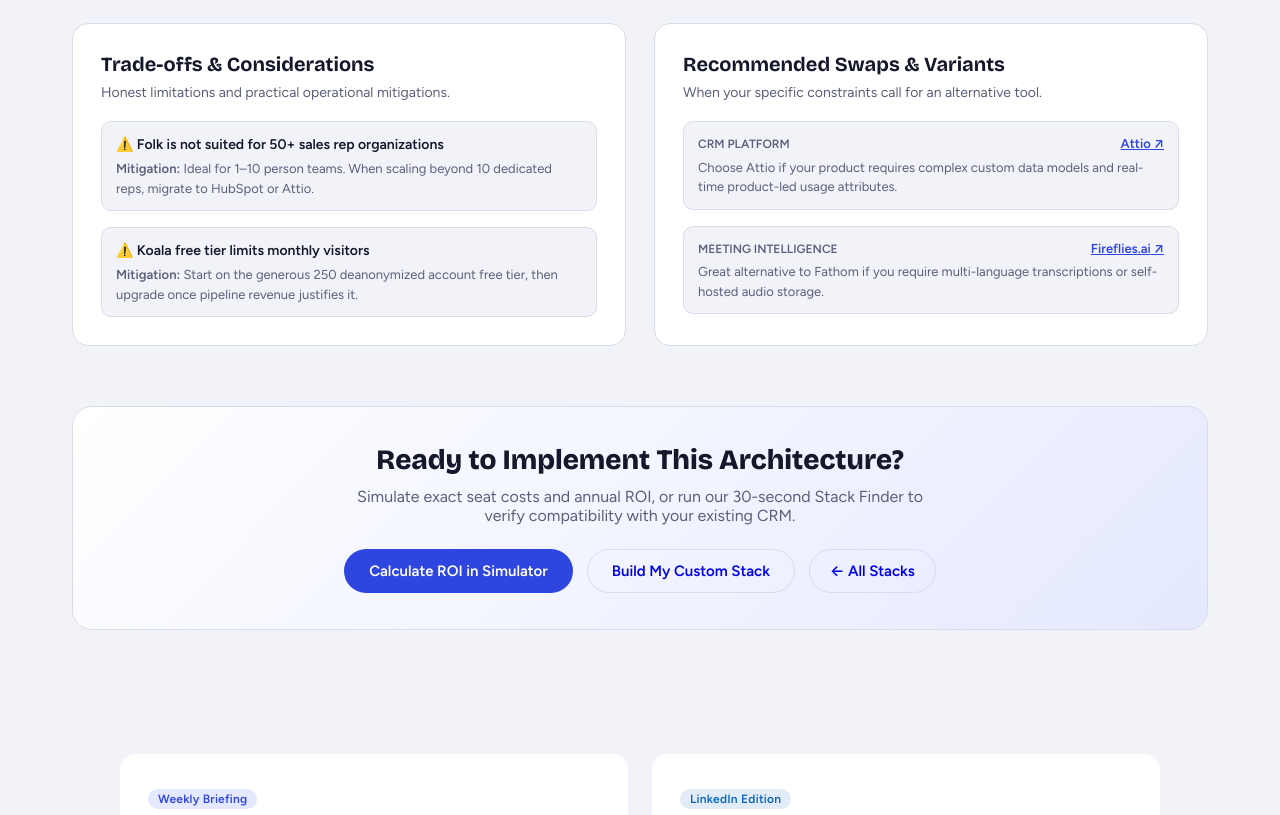
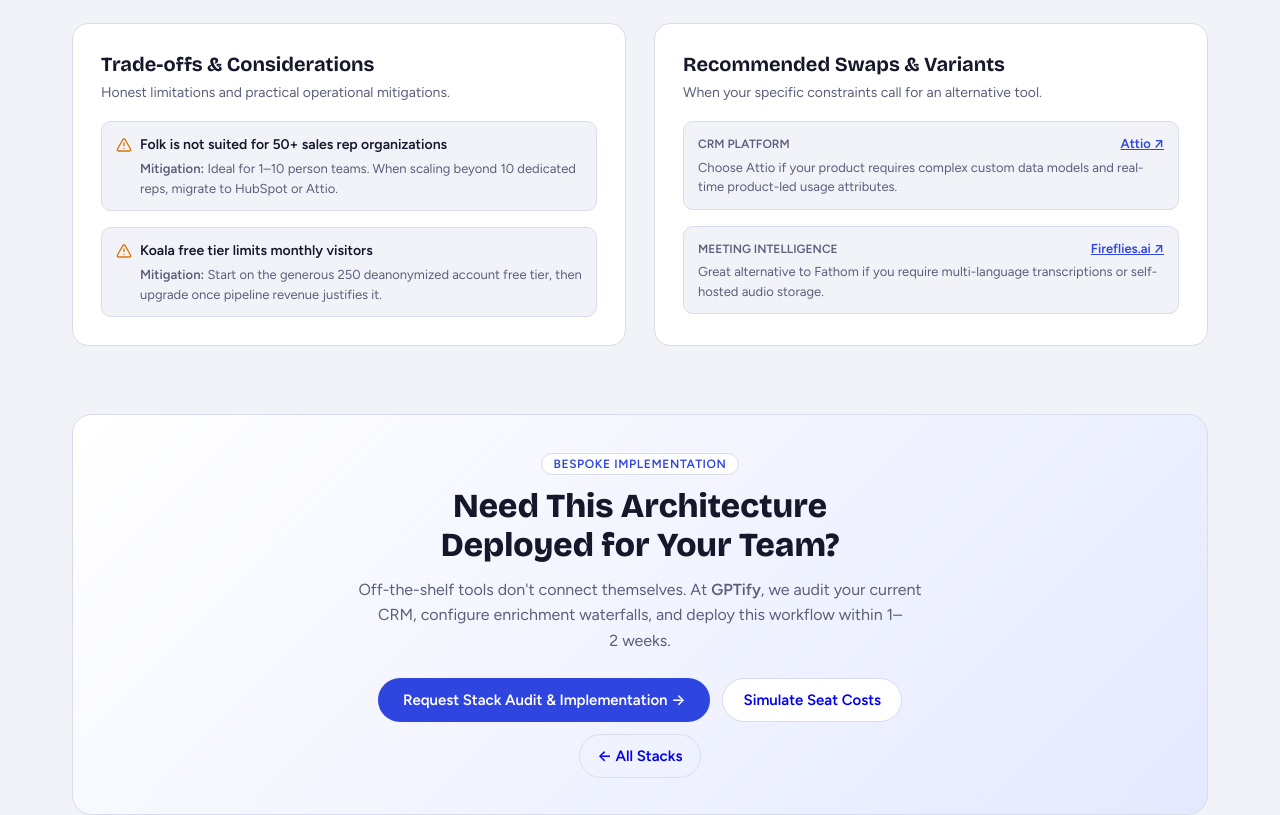
Before and after one commit to gptify/gtm-shelf, a Next.js app: page /stacks/founder-led-sales-stack in a window 1280 px wide. Shown: the part 2000-2815 px from the top of the page. Built offline with nearby package versions, Linux system fonts and the light colour scheme; no server answers.

Commit message:
feat(ui-conversion): polish modern light design, replace emoji with SVG, and add GPTify B2B integration advisory CTAs

```diff
--- a/app/stacks/[slug]/page.tsx
+++ b/app/stacks/[slug]/page.tsx
@@ -318,10 +318,15 @@
               <div style={{ display: 'flex', flexDirection: 'column', gap: '16px' }}>
                 {stack.tradeoffs.map((t, idx) => (
                   <div key={idx} style={{ padding: '12px 14px', borderRadius: '10px', background: 'var(--bg)', border: '1px solid var(--line)' }}>
-                    <div style={{ fontWeight: 600, fontSize: '0.875rem', color: 'var(--ink)', marginBottom: '4px' }}>
-                      ⚠️ {t.point}
+                    <div style={{ fontWeight: 600, fontSize: '0.875rem', color: 'var(--ink)', marginBottom: '4px', display: 'flex', alignItems: 'center', gap: '8px' }}>
+                      <svg width="16" height="16" viewBox="0 0 24 24" fill="none" stroke="#D97706" strokeWidth="2" strokeLinecap="round" strokeLinejoin="round" aria-hidden="true" style={{ flexShrink: 0 }}>
+                        <path d="m21.73 18-8-14a2 2 0 0 0-3.48 0l-8 14A2 2 0 0 0 4 21h16a2 2 0 0 0 1.73-3Z" />
+                        <line x1="12" y1="9" x2="12" y2="13" />
+                        <line x1="12" y1="17" x2="12.01" y2="17" />
+                      </svg>
+                      <span>{t.point}</span>
                     </div>
-                    <div style={{ fontSize: '0.8125rem', color: 'var(--muted)', lineHeight: 1.5 }}>
+                    <div style={{ fontSize: '0.8125rem', color: 'var(--muted)', lineHeight: 1.5, paddingLeft: '24px' }}>
                       <strong>Mitigation:</strong> {t.mitigation}
                     </div>
                   </div>
@@ -339,7 +344,7 @@
               }}
             >
               <h2 style={{ font: '700 1.25rem var(--display)', margin: '0 0 8px', color: 'var(--ink)' }}>
-                Recommended Swaps & Variants
+                Recommended Swaps &amp; Variants
               </h2>
               <p style={{ font: '400 0.875rem var(--body)', color: 'var(--muted)', margin: '0 0 20px' }}>
                 When your specific constraints call for an alternative tool.
@@ -365,10 +370,10 @@
             </div>
           </section>
 
-          {/* Bottom Action Section */}
+          {/* Bottom Action Section: B2B Implementation & Simulator */}
           <section
             style={{
-              marginTop: '20px',
+              marginTop: '28px',
               padding: '36px clamp(20px, 4vw, 44px)',
               background: 'linear-gradient(135deg, var(--surface) 0%, var(--brand-soft) 100%)',
               border: '1px solid var(--line)',
@@ -376,22 +381,52 @@
               textAlign: 'center',
             }}
           >
-            <h2 style={{ font: '800 1.75rem var(--display)', margin: '0 0 10px', color: 'var(--ink)' }}>
-              Ready to Implement This Architecture?
+            <div style={{ maxWidth: '640px', margin: '0 auto' }}>
+              <span
+                style={{
+                  display: 'inline-block',
+                  font: '600 0.75rem var(--body)',
+                  background: 'var(--surface)',
+                  color: 'var(--brand)',
+                  border: '1px solid var(--line)',
+                  padding: '3px 12px',
+                  borderRadius: '999px',
+                  textTransform: 'uppercase',
+                  letterSpacing: '0.05em',
+                  marginBottom: '12px',
+                }}
+              >
+                Bespoke Implementation
+              </span>
+              <h2 style={{ font: '800 clamp(1.6rem, 3.5vw, 2.1rem)/1.15 var(--display)', margin: '0 0 12px', color: 'var(--ink)' }}>
+                Need This Architecture Deployed for Your Team?
               </h2>
-            <p style={{ font: '400 1rem var(--body)', color: 'var(--muted)', margin: '0 auto 24px', maxWidth: '600px' }}>
-              Simulate exact seat costs and annual ROI, or run our 30-second Stack Finder to verify compatibility with your existing CRM.
+              <p style={{ font: '400 1rem/1.6 var(--body)', color: 'var(--muted)', margin: '0 auto 24px', maxWidth: '580px' }}>
+                Off-the-shelf tools don&apos;t connect themselves. At <strong>GPTify</strong>, we audit your current CRM, configure enrichment waterfalls, and deploy this workflow within 1–2 weeks.
               </p>
-            <div style={{ display: 'flex', gap: '14px', justifyContent: 'center', flexWrap: 'wrap' }}>
-              <Link href="/roi-calculator" className="btn btn-primary" style={{ padding: '12px 24px' }}>
-                Calculate ROI in Simulator
+              <div style={{ display: 'flex', gap: '12px', justifyContent: 'center', flexWrap: 'wrap' }}>
+                <Link
+                  href={`/custom?stack=${encodeURIComponent(stack.title)}`}
+                  className="btn btn-primary"
+                  style={{ padding: '12px 24px', fontSize: '0.9375rem' }}
+                >
+                  Request Stack Audit &amp; Implementation →
                 </Link>
-              <Link href="/find" className="btn btn-ghost" style={{ padding: '12px 24px' }}>
-                Build My Custom Stack
+                <Link
+                  href="/roi-calculator"
+                  className="btn btn-ghost"
+                  style={{ padding: '12px 20px', fontSize: '0.9375rem', background: 'var(--surface)' }}
+                >
+                  Simulate Seat Costs
                 </Link>
-              <Link href="/stacks" className="btn btn-ghost" style={{ padding: '12px 20px' }}>
+                <Link
+                  href="/stacks"
+                  className="btn btn-ghost"
+                  style={{ padding: '12px 18px', fontSize: '0.9375rem' }}
+                >
                   ← All Stacks
                 </Link>
+              </div>
             </div>
           </section>
         </main>
--- a/app/tools/[slug]/page.tsx
+++ b/app/tools/[slug]/page.tsx
@@ -235,6 +235,32 @@
             </Link>
           </div>
 
+          <div
+            style={{
+              margin: '32px 0',
+              padding: '22px 26px',
+              borderRadius: '16px',
+              background: 'var(--surface)',
+              border: '1px solid var(--line)',
+              borderLeft: '4px solid var(--brand)',
+              boxShadow: '0 4px 16px rgba(0, 0, 0, 0.02)',
+            }}
+          >
+            <div style={{ font: '700 1.0625rem var(--display)', color: 'var(--ink)', marginBottom: '6px' }}>
+              Want to deploy {tool.name} without integration friction?
+            </div>
+            <p style={{ fontSize: '0.875rem', color: 'var(--muted)', margin: '0 0 16px', lineHeight: 1.5 }}>
+              Connecting {tool.name} to your proprietary CRM, data enrichment waterfalls, or automated outbound sequences requires reliable architecture. Let GPTify audit your stack and build the integration.
+            </p>
+            <Link
+              href={`/custom?q=${encodeURIComponent(tool.name)}`}
+              className="btn btn-ghost"
+              style={{ padding: '8px 18px', fontSize: '0.875rem', borderColor: 'var(--brand)', color: 'var(--brand)', fontWeight: 600 }}
+            >
+              Request Stack Integration Review →
+            </Link>
+          </div>
+
           {similarTools.length > 0 && (
             <div style={{ marginTop: '48px', borderTop: '1.5px solid var(--ink)', paddingTop: '24px' }}>
               <h2 style={{ font: '700 1.25rem var(--display)', marginBottom: '16px' }}>
--- a/components/ToolDrawer.tsx
+++ b/components/ToolDrawer.tsx
@@ -200,6 +200,43 @@
           </button>
         </div>
 
+        <div
+          style={{
+            margin: '16px 0 24px',
+            padding: '14px 16px',
+            borderRadius: '12px',
+            background: 'var(--brand-soft)',
+            border: '1px solid var(--line)',
+            display: 'flex',
+            alignItems: 'center',
+            justifyContent: 'space-between',
+            gap: '12px',
+          }}
+        >
+          <div style={{ fontSize: '0.8125rem', color: 'var(--ink)', lineHeight: 1.4 }}>
+            Need help integrating <strong>{tool.name}</strong> into your CRM workflow?
+          </div>
+          <a
+            href={`/custom?q=${encodeURIComponent(tool.name)}`}
+            style={{
+              fontSize: '0.8125rem',
+              fontWeight: 600,
+              color: 'var(--brand)',
+              textDecoration: 'none',
+              whiteSpace: 'nowrap',
+              padding: '6px 12px',
+              borderRadius: '999px',
+              background: 'var(--surface)',
+              border: '1px solid var(--line)',
+              display: 'inline-flex',
+              alignItems: 'center',
+              gap: '4px',
+            }}
+          >
+            Ask GPTify ↗
+          </a>
+        </div>
+
         {similarTools.length > 0 && (
           <div>
             <h3>Similar tools</h3>
```
Lines whose indentation alone changed are shown as unchanged.
